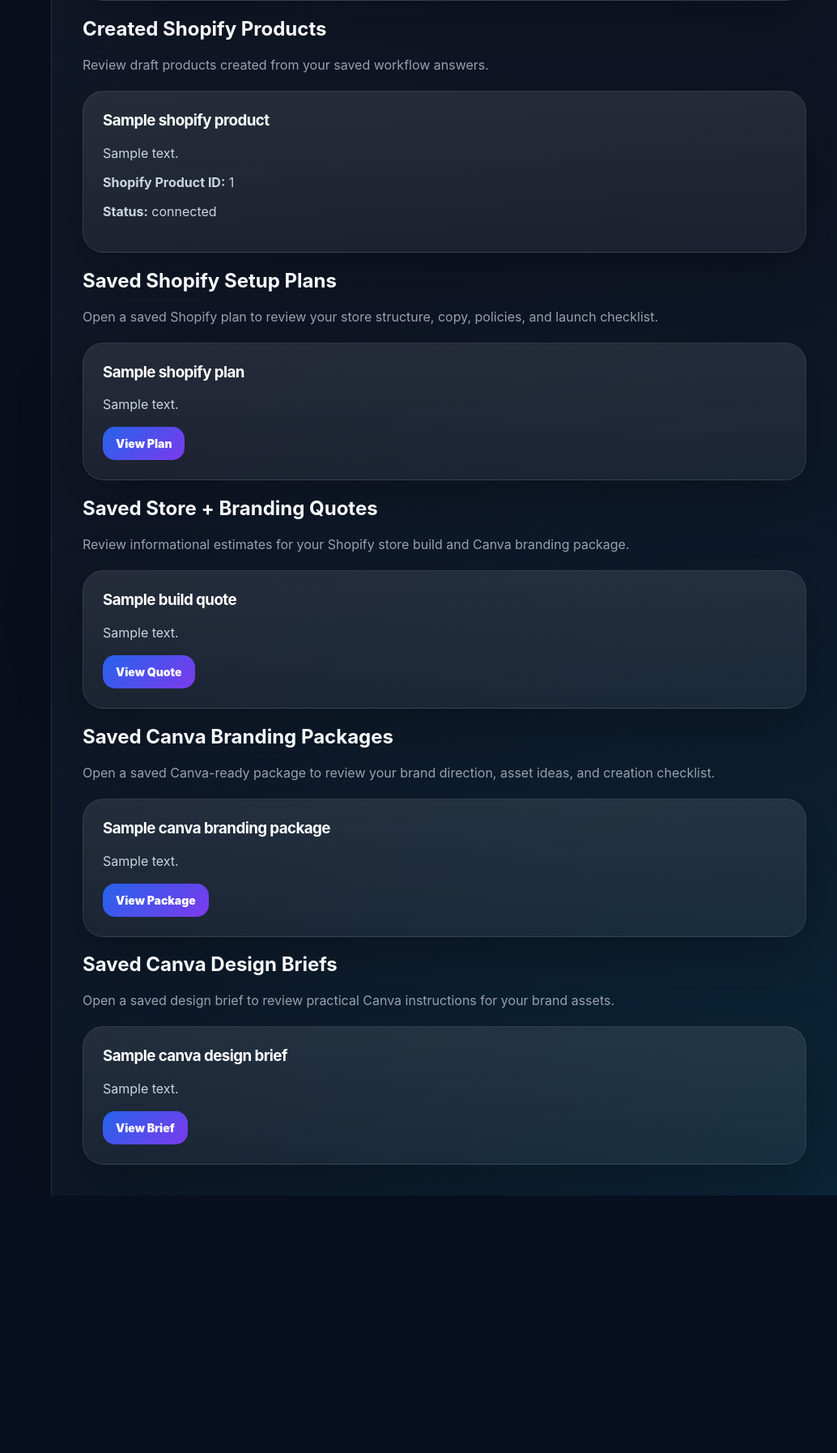
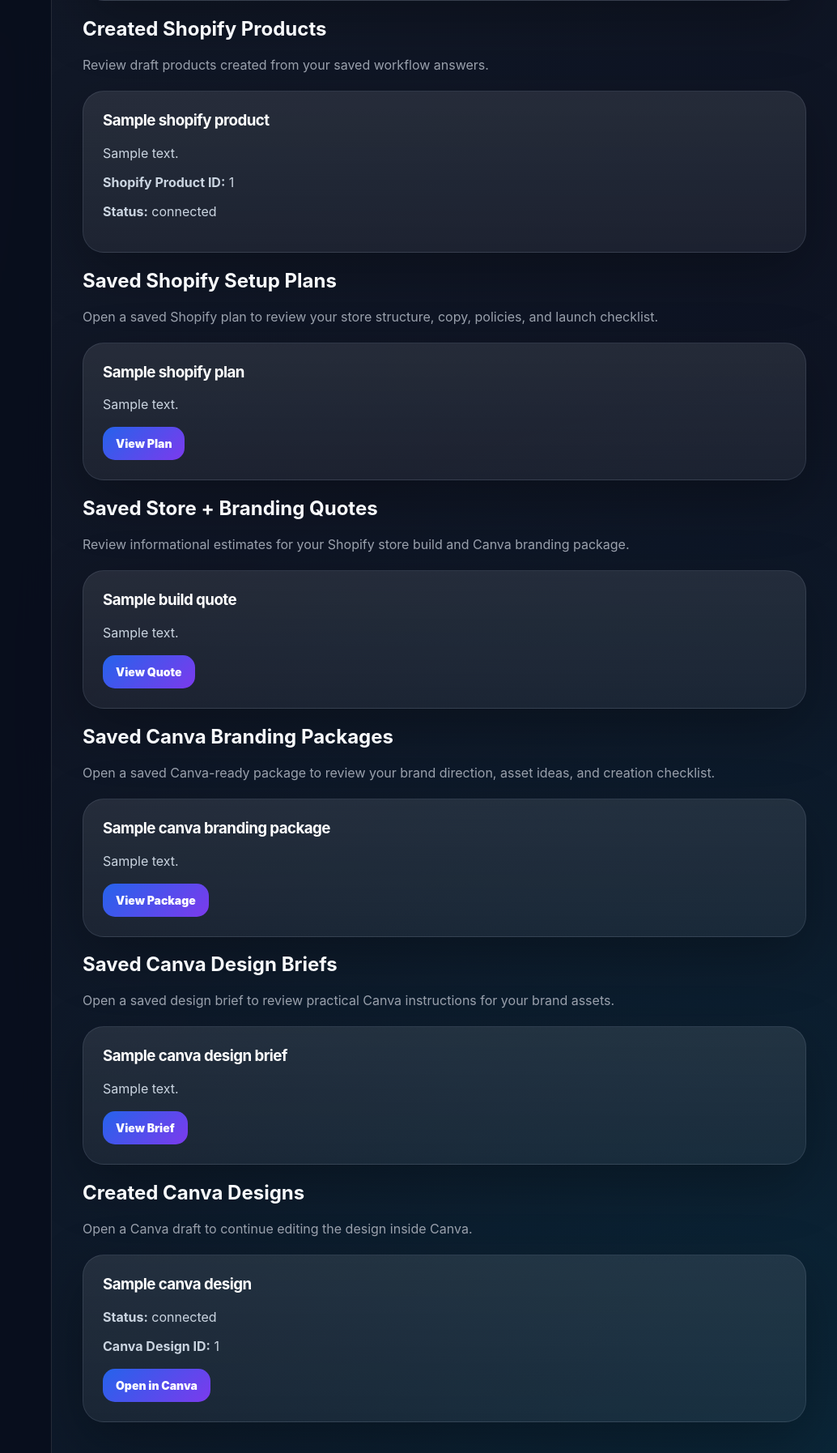
Before and after one commit to olwakhendamse18-commits/businessbuilder-ai, a Flask app: page /dashboard in a window 1280 px wide. Shown: the part 2797-4591 px from the top of the page at 81% size, without its empty margins (246-1280 px from the left). Before the commit the page ends 4273 px from the top, so only its background shows below. Run offline with Flask 3, Linux system fonts and the light colour scheme; the visitor is signed in with stand-in values (Sample User, id 1); a database or web service that is not in the repository returns one stand-in record (values such as "Sample title"); some libraries are stand-ins or nearby versions.

Commit message:
Add Canva design creation

```diff
--- a/app.py
+++ b/app.py
@@ -48,6 +48,7 @@
 CANVA_AUTHORIZATION_URL = "https://www.canva.com/api/oauth/authorize"
 CANVA_TOKEN_URL = "https://api.canva.com/rest/v1/oauth/token"
 CANVA_PROFILE_URL = "https://api.canva.com/rest/v1/users/me/profile"
+CANVA_DESIGNS_URL = "https://api.canva.com/rest/v1/designs"
 CANVA_SCOPES = os.getenv(
     "CANVA_SCOPES",
     "design:meta:read design:content:write profile:read"
@@ -198,6 +199,18 @@
             user_id INTEGER NOT NULL,
             title TEXT NOT NULL,
             content TEXT NOT NULL
+        )
+    """)
+
+    cur.execute(f"""
+        CREATE TABLE IF NOT EXISTS canva_designs (
+            id {id_type},
+            user_id INTEGER NOT NULL,
+            title TEXT NOT NULL,
+            canva_design_id TEXT NOT NULL,
+            edit_url TEXT,
+            view_url TEXT,
+            status TEXT NOT NULL
         )
     """)
 
@@ -1029,6 +1042,84 @@
     return brief
 
 
+def get_latest_canva_design_brief(user_id):
+    conn = db()
+    cur = conn.cursor()
+
+    cur.execute(
+        sql("""
+            SELECT id, title, content
+            FROM canva_design_briefs
+            WHERE user_id = ?
+            ORDER BY id DESC
+            LIMIT 1
+        """),
+        (user_id,)
+    )
+
+    brief = cur.fetchone()
+    conn.close()
+
+    return brief
+
+
+def save_canva_design(
+    user_id,
+    title,
+    canva_design_id,
+    edit_url,
+    view_url,
+    status
+):
+    conn = db()
+    cur = conn.cursor()
+
+    cur.execute(
+        sql("""
+            INSERT INTO canva_designs (
+                user_id,
+                title,
+                canva_design_id,
+                edit_url,
+                view_url,
+                status
+            )
+            VALUES (?, ?, ?, ?, ?, ?)
+        """),
+        (
+            user_id,
+            title,
+            canva_design_id,
+            edit_url,
+            view_url,
+            status
+        )
+    )
+
+    conn.commit()
+    conn.close()
+
+
+def get_canva_designs(user_id):
+    conn = db()
+    cur = conn.cursor()
+
+    cur.execute(
+        sql("""
+            SELECT title, canva_design_id, edit_url, view_url, status
+            FROM canva_designs
+            WHERE user_id = ?
+            ORDER BY id DESC
+        """),
+        (user_id,)
+    )
+
+    designs = cur.fetchall()
+    conn.close()
+
+    return designs
+
+
 def save_build_quote(
     user_id,
     title,
@@ -1315,6 +1406,58 @@
     conn.close()
 
 
+def create_canva_design(user_id, title):
+    connection = get_canva_connection(user_id)
+
+    if not connection or connection[2] != "connected":
+        return None, None, None, None, "Connect Canva before creating a design draft."
+
+    access_token = connection[4]
+
+    if not access_token:
+        return None, None, None, None, "Your Canva connection is missing an access token. Reconnect Canva and try again."
+
+    try:
+        response = requests.post(
+            CANVA_DESIGNS_URL,
+            headers={
+                "Authorization": f"Bearer {access_token}",
+                "Content-Type": "application/json"
+            },
+            json={
+                "type": "type_and_asset",
+                "design_type": {
+                    "type": "custom",
+                    "width": 1080,
+                    "height": 1080
+                },
+                "title": title
+            },
+            timeout=10
+        )
+        result = response.json()
+    except requests.RequestException:
+        return None, None, None, None, "Could not reach Canva. Please try again."
+    except ValueError:
+        return None, None, None, None, "Canva returned an unexpected response. Please try again."
+
+    design = result.get("design", {})
+    canva_design_id = design.get("id")
+
+    if response.status_code != 200 or not canva_design_id:
+        return None, None, None, None, "Canva could not create the design draft. Reconnect Canva or try again."
+
+    urls = design.get("urls", {})
+
+    return (
+        canva_design_id,
+        urls.get("edit_url", ""),
+        urls.get("view_url", ""),
+        "draft",
+        None
+    )
+
+
 def save_canva_oauth_session(user_id, state, code_verifier):
     conn = db()
     cur = conn.cursor()
@@ -1762,6 +1905,7 @@
     shopify_plans = get_shopify_plans(user_id)
     canva_branding_packages = get_canva_branding_packages(user_id)
     canva_design_briefs = get_canva_design_briefs(user_id)
+    canva_designs = get_canva_designs(user_id)
     build_quotes = get_build_quotes(user_id)
     shopify_connection = get_shopify_connection(user_id)
     canva_connection = get_canva_connection(user_id)
@@ -1791,6 +1935,7 @@
         shopify_plans=shopify_plans,
         canva_branding_packages=canva_branding_packages,
         canva_design_briefs=canva_design_briefs,
+        canva_designs=canva_designs,
         build_quotes=build_quotes,
         shopify_connection=shopify_connection_summary,
         canva_connection=canva_connection_summary,
@@ -2738,6 +2883,47 @@
     )
 
     return redirect(f"/canva_design_brief/{brief_id}")
+
+
+@app.route("/create_canva_design")
+def create_canva_design_from_brief():
+    if "user_id" not in session:
+        return redirect("/login")
+
+    user_id = session["user_id"]
+
+    if not user_has_paid(user_id):
+        return redirect("/dashboard")
+
+    connection = get_canva_connection(user_id)
+
+    if not connection or connection[2] != "connected":
+        return redirect("/business_workflow?canva_design_error=connection")
+
+    brief = get_latest_canva_design_brief(user_id)
+
+    if not brief:
+        return redirect("/business_workflow?canva_design_error=no_brief")
+
+    title = f"{brief[1]} Draft"[:255]
+    canva_design_id, edit_url, view_url, status, error = create_canva_design(
+        user_id,
+        title
+    )
+
+    if error:
+        return redirect("/business_workflow?canva_design_error=create_failed")
+
+    save_canva_design(
+        user_id,
+        title,
+        canva_design_id,
+        edit_url,
+        view_url,
+        status
+    )
+
+    return redirect("/dashboard?canva_design=created")
 
 
 @app.route("/generate_build_quote")
--- a/templates/canva_settings.html
+++ b/templates/canva_settings.html
@@ -31,7 +31,7 @@
 
         <div class="dashboard-header">
             <h1>Canva Connection</h1>
-            <p>Canva OAuth connection will allow future design creation features from your saved branding packages.</p>
+            <p>Connect Canva to create editable design drafts from your saved Canva design briefs.</p>
         </div>
 
         <section class="project-form settings-panel">
@@ -39,7 +39,7 @@
 
             {% if connection and connection["status"] == "connected" %}
                 <p class="connection-status connected">Canva Connected</p>
-                <p>Your Canva account is connected and ready for future design creation features.</p>
+                <p>Your Canva account is connected and ready to create editable design drafts.</p>
             {% else %}
                 <p class="connection-status not-connected">Canva Not Connected</p>
                 <p>Connect your Canva account securely through Canva OAuth.</p>
--- a/templates/dashboard.html
+++ b/templates/dashboard.html
@@ -47,6 +47,10 @@
                     {{ request.args.get("failed_count") }} products could not be created.
                 {% endif %}
             </p>
+        {% endif %}
+
+        {% if request.args.get("canva_design") == "created" %}
+            <p class="success-notice">Canva design draft created successfully.</p>
         {% endif %}
 
        <section class="project-form">
@@ -161,7 +165,7 @@
 
     {% if canva_connection and canva_connection["status"] == "connected" %}
         <p class="connection-status connected">Canva Connected</p>
-        <p>Your Canva OAuth connection is ready for future design creation features.</p>
+        <p>Your Canva OAuth connection is ready to create editable design drafts.</p>
     {% else %}
         <p class="connection-status not-connected">Canva Not Connected</p>
         <p>Connect your Canva account securely through Canva OAuth.</p>
@@ -413,6 +417,44 @@
     </div>
 </section>
 
+<section>
+    <h2>Created Canva Designs</h2>
+    <p>Open a Canva draft to continue editing the design inside Canva.</p>
+
+    <div class="cards">
+
+        {% for design in canva_designs %}
+
+            <div class="card plan-card">
+                <h3>{{ design[0] }}</h3>
+
+                <p><strong>Status:</strong> {{ design[4] }}</p>
+                <p><strong>Canva Design ID:</strong> {{ design[1] }}</p>
+
+                {% if design[2] or design[3] %}
+                    <div class="card-actions">
+                        <a
+                            href="{{ design[2] or design[3] }}"
+                            class="primary-button"
+                            target="_blank"
+                            rel="noopener noreferrer"
+                        >Open in Canva</a>
+                    </div>
+                {% endif %}
+            </div>
+
+        {% else %}
+
+            <div class="card empty-card">
+                <h3>No Canva designs created yet</h3>
+                <p>Connect Canva, generate a design brief, then create a draft from the workflow page.</p>
+            </div>
+
+        {% endfor %}
+
+    </div>
+</section>
+
     </main>
 
 </div>
```
Also changed, not shown: templates/business_workflow.html (+18 -0 lines).
